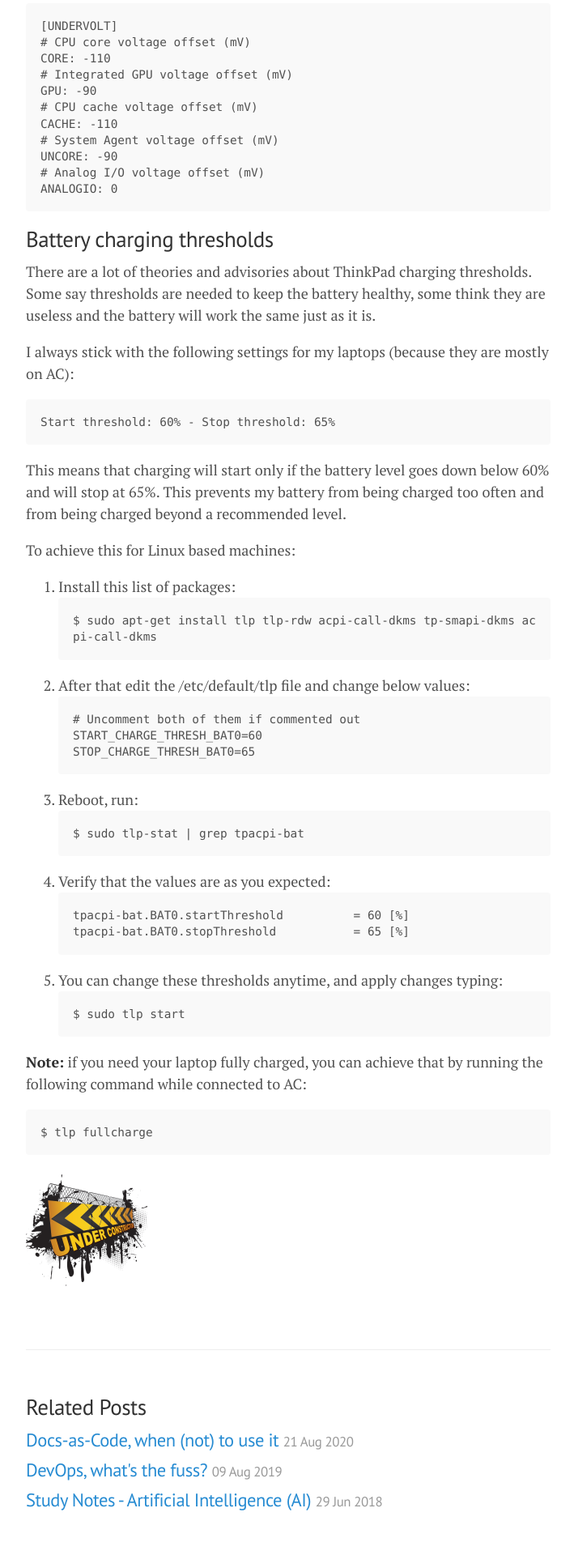
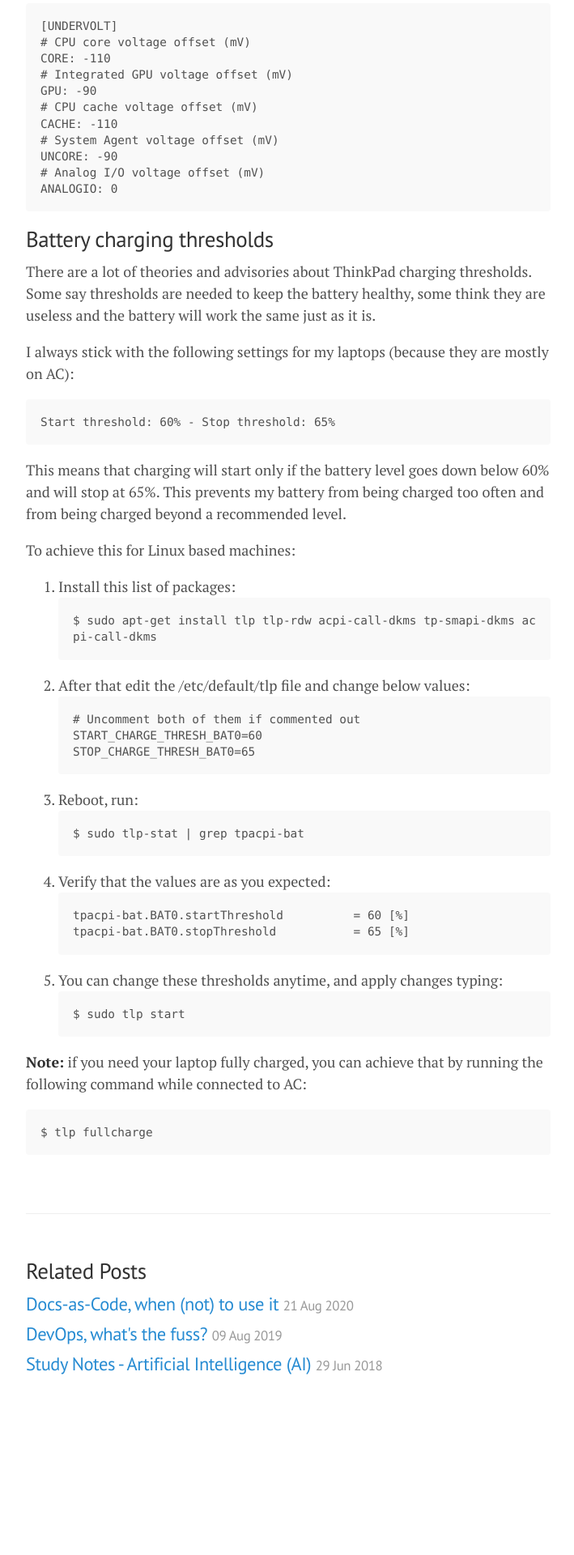
Before and after one commit to lgeurts/lgeurts.github.io, a Jekyll site: the page built from _posts/2021-10-15-ubuntu-setup-notes-for-x1-carbon-gen8.md, in a window 1280 px wide. Shown: the part 3705-5625 px from the top of the page at 81% size, without its empty margins (284-993 px from the left). Built offline with Jekyll 4.4.1, drawn with Linux system fonts in a browser that asks for light colours; nearby versions of some CDN libraries; comment, search, counter and statistics services are not loaded; after the commit the page ends 5457 px from its top, so only the background shows below that.

Commit message:
Update 2021-10-15-ubuntu-setup-notes-for-x1-carbon-gen8.md

````diff
--- a/_posts/2021-10-15-ubuntu-setup-notes-for-x1-carbon-gen8.md
+++ b/_posts/2021-10-15-ubuntu-setup-notes-for-x1-carbon-gen8.md
@@ -173,4 +173,3 @@ $ sudo tlp start
 ```
 $ tlp fullcharge
 ```
-![](/assets/under-construction.png)
````
